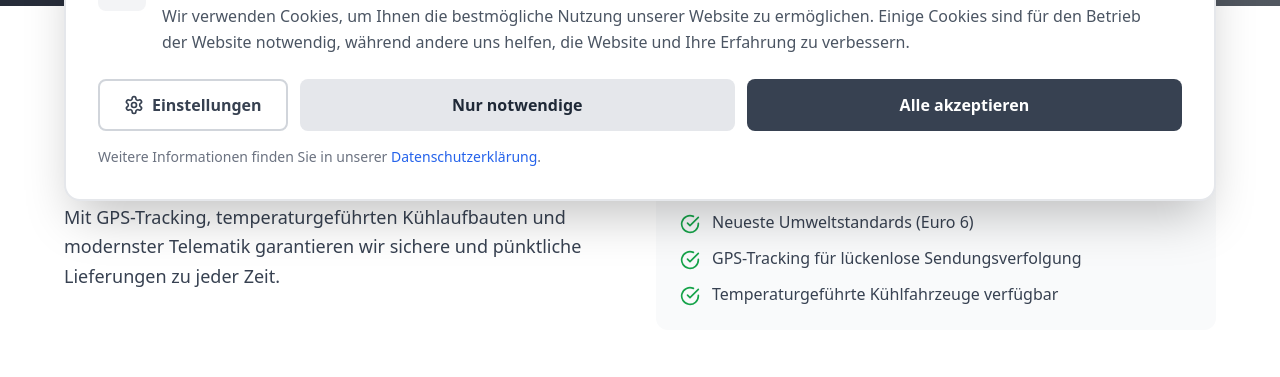
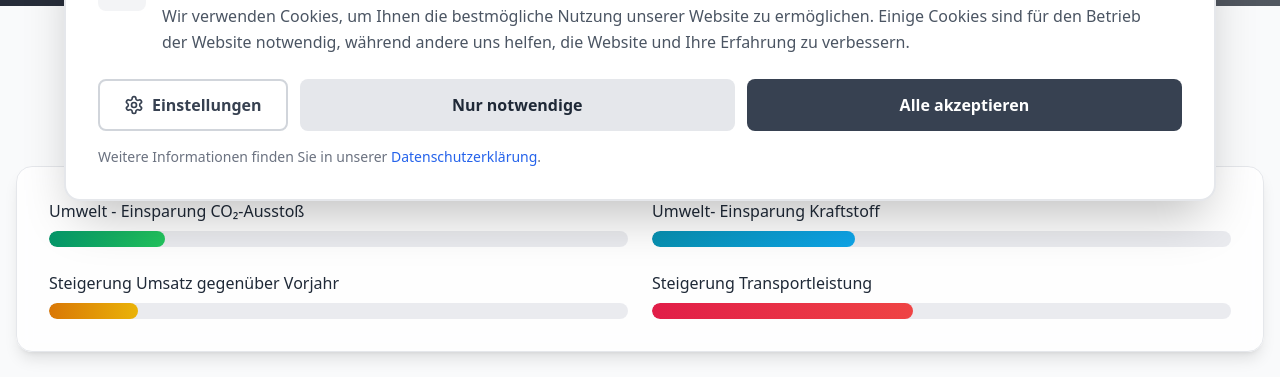
Before and after one commit to Wakar111/TSL_GmbH, a React (Vite) app: page /fleet in a window 1280 px wide. Shown: the part 575-952 px from the top of the page. Built offline with nearby package versions, Linux system fonts and the light colour scheme; grey boxes are pictures that could not be loaded.

Commit message:
TSL-Zahlen

```diff
--- a/src/pages/Fleet.tsx
+++ b/src/pages/Fleet.tsx
@@ -1,5 +1,64 @@
 import { Truck, Gauge, Weight, Thermometer, CheckCircle, ChevronLeft, ChevronRight } from 'lucide-react';
-import { useState, useEffect } from 'react';
+import { useState, useEffect, useRef } from 'react';
+
+// Local animated ProgressBar for the Fuhrpark page
+function ProgressBar({ label, value, barClass }: { label: string; value: number; barClass: string }) {
+  const [inView, setInView] = useState(false);
+  const [display, setDisplay] = useState(0);
+  const ref = useRef<HTMLDivElement | null>(null);
+
+  useEffect(() => {
+    const el = ref.current;
+    if (!el) return;
+    const obs = new IntersectionObserver(
+      (entries) => {
+        entries.forEach((e) => {
+          if (e.isIntersecting) {
+            setInView(true);
+            obs.disconnect();
+          }
+        });
+      },
+      { threshold: 0.3 }
+    );
+    obs.observe(el);
+    return () => obs.disconnect();
+  }, []);
+
+  useEffect(() => {
+    if (!inView) return;
+    let raf = 0;
+    const duration = 800;
+    const start = performance.now();
+    const animate = (t: number) => {
+      const p = Math.min(1, (t - start) / duration);
+      const next = Math.round(value * p * 10) / 10;
+      setDisplay(next);
+      if (p < 1) raf = requestAnimationFrame(animate);
+    };
+    raf = requestAnimationFrame(animate);
+    return () => cancelAnimationFrame(raf);
+  }, [inView, value]);
+
+  const widthStyle = { width: `${inView ? value : 0}%` } as const;
+
+  return (
+    <div ref={ref} className="space-y-2">
+      <div className="flex items-center justify-between text-sm md:text-base text-gray-800">
+        <span>{label}</span>
+      </div>
+      <div className="relative w-full bg-gray-200/80 rounded-full h-4 overflow-hidden">
+        <div className={`${barClass} h-4 rounded-full transition-[width] duration-700 ease-out`} style={widthStyle} />
+        <span
+          className="absolute -translate-x-1/2 -top-7 md:-top-8 text-xs font-semibold text-white px-2 py-0.5 rounded shadow-sm bg-gray-900"
+          style={{ left: `${inView ? value : 0}%` }}
+        >
+          {display}%
+        </span>
+      </div>
+    </div>
+  );
+}
 
 export default function Fleet() {
   // Gallery images - add more truck images here
@@ -91,6 +150,25 @@ export default function Fleet() {
               <p className="text-xl md:text-2xl text-gray-200">
                 Moderne Fahrzeuge für alle Ihre Transportbedürfnisse
               </p>
+            </div>
+          </div>
+        </div>
+      </section>
+
+      {/* TSL IN ZAHLEN - Progress Bars (Fuhrpark) */}
+      <section className="py-16 bg-gray-50">
+        <div className="container mx-auto px-4">
+          <h2 className="text-2xl md:text-3xl font-extrabold text-center text-gray-900 tracking-wide">
+            TSL IN ZAHLEN
+          </h2>
+          <div className="w-40 h-1 mx-auto mt-4 mb-10 border-b-4 border-dotted border-blue-600" />
+
+          <div className="bg-white/80 backdrop-blur rounded-2xl p-6 md:p-8 border border-gray-200 shadow-lg">
+            <div className="grid md:grid-cols-2 gap-6">
+              <ProgressBar label="Umwelt - Einsparung CO₂-Ausstoß" value={20} barClass="bg-gradient-to-r from-emerald-600 to-green-500" />
+              <ProgressBar label="Umwelt- Einsparung Kraftstoff" value={35} barClass="bg-gradient-to-r from-cyan-600 to-sky-500" />
+              <ProgressBar label="Steigerung Umsatz gegenüber Vorjahr" value={15.3} barClass="bg-gradient-to-r from-amber-600 to-yellow-500" />
+              <ProgressBar label="Steigerung Transportleistung" value={45} barClass="bg-gradient-to-r from-rose-600 to-red-500" />
             </div>
           </div>
         </div>
```
